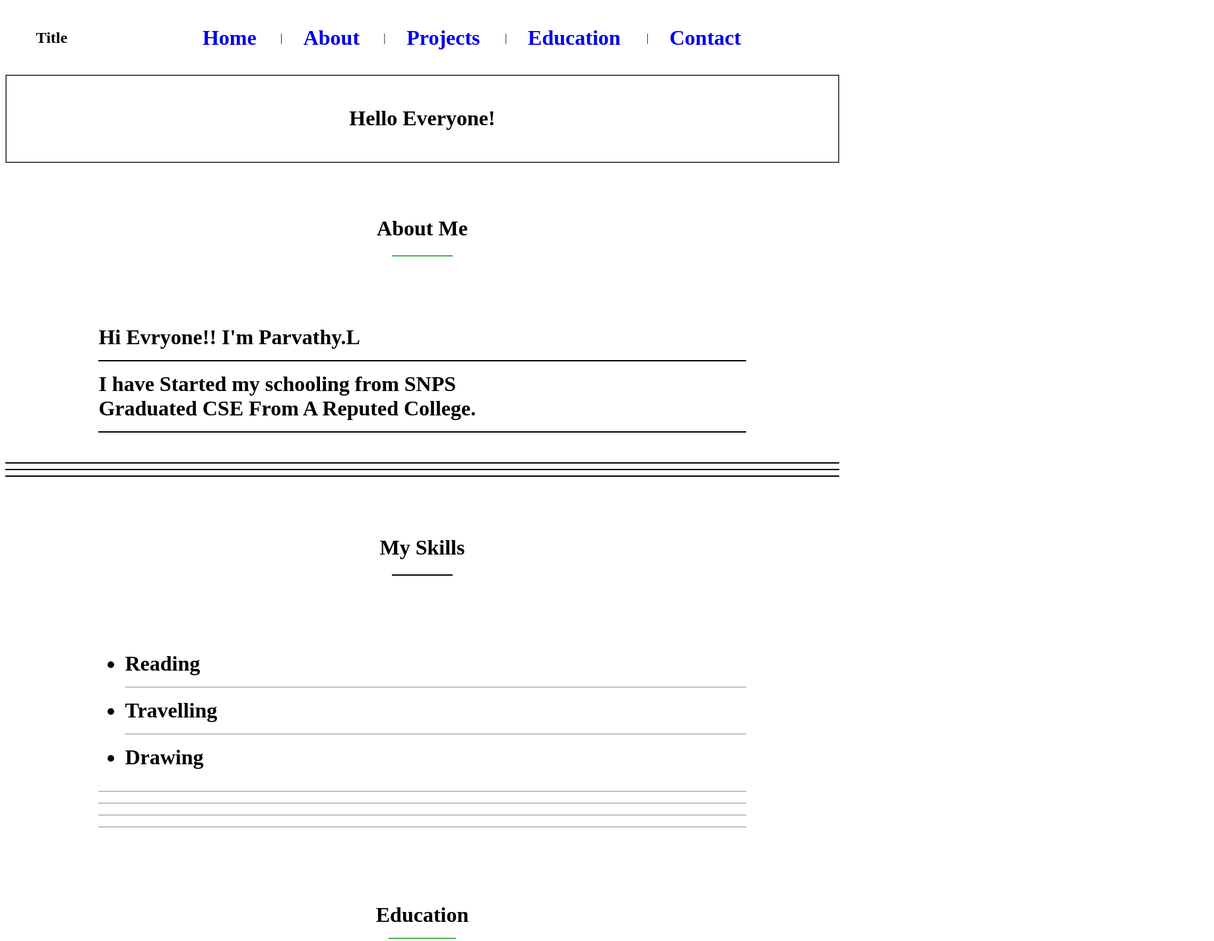
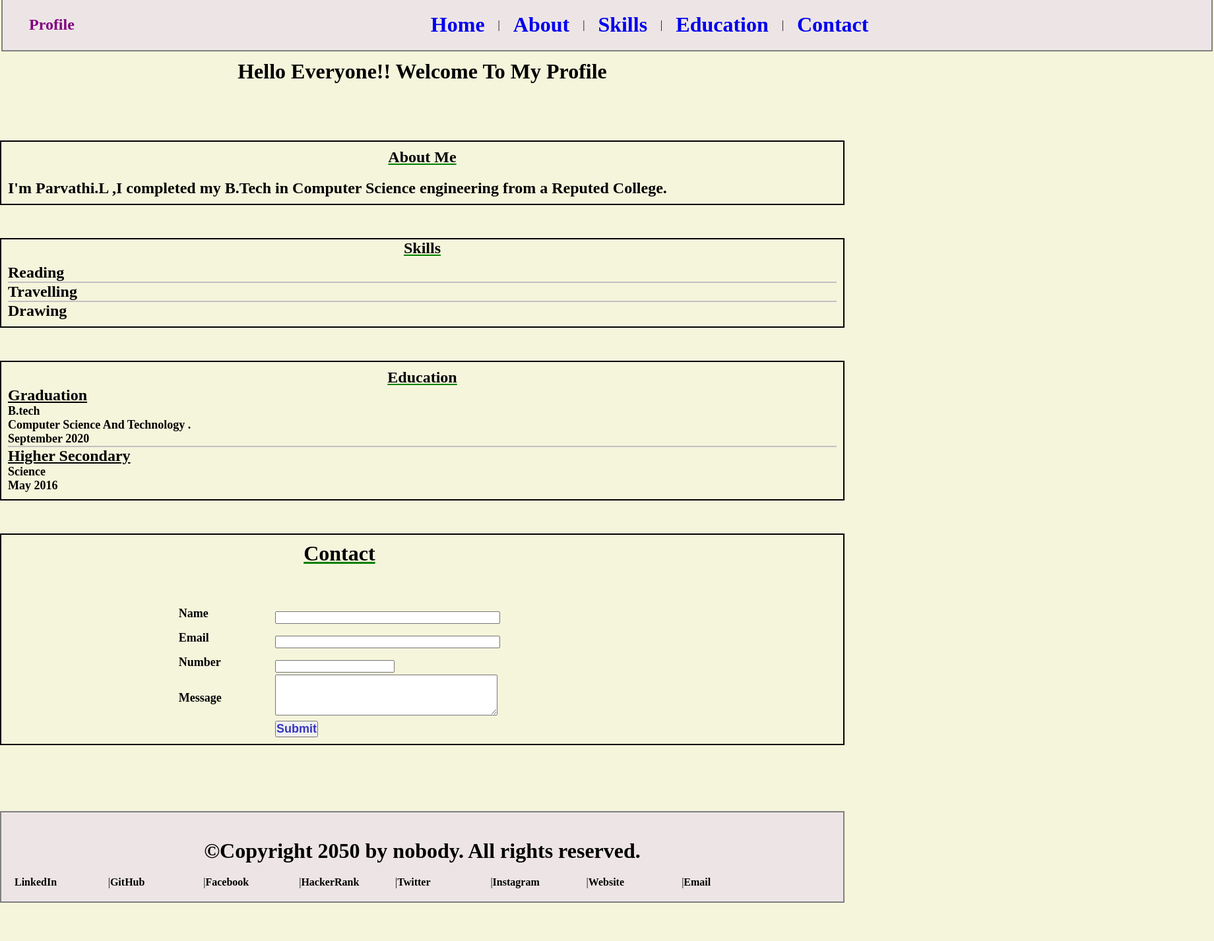
Before and after one commit to parvathy214/casestudy, a plain HTML site: page index.html in a window 1280 px wide. Shown: the part 5-1432 px from the top of the page at 66% size, 1840 px wide, since content can reach past the window. After the commit the page ends 1374 px from the top, so only its background shows below. Drawn offline with Linux system fonts and the light colour scheme.

Commit message:
2nd commit

```diff
--- a/index.html
+++ b/index.html
@@ -6,16 +6,16 @@
 	<meta name="viewport" content=
 		"width=device-width, initial-scale=1.0">
 	<title>HTML Project</title>
+	<link rel="stylesheet" href="style.css">
 </head>
 
 <body>
 	<!--Header(start)-->
-	<table id="header" width="100%"
-		cellpadding="0" cellspacing="0" >
+	<table   >
 		<tr>
 			<td>
-				<table cellpadding="15"
-					cellspacing="0" width="90%">
+				<table id="header"
+					cellspacing="20px"  >
 					<tr>
 						<td>
 
@@ -24,7 +24,7 @@
 
 						<td>
 							<h2 face="Comic sans MS" size="6">
-								<b>Title</b>
+								<b style="color: purple;">Profile</b>
 							</h2>
 						</td>
 
@@ -32,9 +32,9 @@
 
 						</td>
 
-						<td>
+						<td  style="padding-left: 500px;">
 							<a href="#home" style="text-decoration:none">
-								<h1 face="Verdana" size="5" color=black>
+								<h1  color=black>
 									Home
 								</h1>
 							</a>
@@ -46,7 +46,7 @@
 
 						<td>
 							<a href="#about" style="text-decoration:none">
-								<h1 face="Verdana" size="5" color=black>
+								<h1 color=black>
 									About
 								</h1>
 							</a>
@@ -57,9 +57,9 @@
 						</td>
 
 						<td>
-							<a href="#projects" style="text-decoration:none">
-								<h1 face="Verdana" size="5" color=black>
-									Projects
+							<a href="#Skills" style="text-decoration:none">
+								<h1  color=black>
+									Skills
 								</h1>
 							</a>
 						</td>
@@ -70,7 +70,7 @@
 
 						<td>
 							<a href="#achievements" style="text-decoration:none">
-								<h1 face="Verdana" size="5" color=black>
+								<h1  color=black>
 									Education
 								</h1>
 							</a>
@@ -95,275 +95,154 @@
 	<!--Header(end)-->
 
 	<!--Home(start)-->
-	<table id="home" border="1" width="100%"
-		cellpadding="20" cellspacing="0" >
-		<tr>
-			<td>
-				<table cellpadding="5"
-					cellspacing="0" width="40%" align="center">
-					<tr>
-						<td align="center" valign="middle">
-							<h3>
-								<h1 face="Times New Roman"
-									size="6">
-									Hello Everyone!
-								</h1>
-							</h3>
-
-							<h2>
-								<h1 face="Verdana" size="6"
-									>
-									<!-- Freelance Programmer -->
-								</h1>
-							</h2>
-						</td>
-					</tr>
-				</table>
-			</td>
-		</tr>
-	</table>
+	<div id="home"  width="100%">
+	<h1 style=" text-align:center;color:black;" size="6">Hello Everyone!! Welcome To My Profile</h1>
+	</div> <br> <br>
 	<!--Home(end)-->
 
+	<!--About(start)-->
+	<section id="about"  style="border: 2px solid black;margin-top: 50px;padding: 10px;" >
+    <h1  style="text-align: center;text-decoration: underline green;">
+    About Me
+    </h1>
 
-	<!--About(start)-->
-	<table id="about" border="0" width="100%"
-		cellpadding="0" cellspacing="0" >
-		<tr>
-			<td>
-				<table border="0" cellpadding="15"
-					cellspacing="0" width="80%" align="center">
-					<tr>
-						<td height="180" align="center"
-							valign="middle" colspan="2">
-							<h1 face="Verdana" size="7"
-								color="#E72929">
-								About Me
-							</h1>
-							<hr color="#4CAF50" width="90">
-						</td>
-					</tr>
-
-					<tr>
-
-					<td width="60%">
-							<h1 face="Verdana" size="4"
-								color="#ABAAAA">
-								Hi Evryone!! I'm Parvathy.L
-								<hr color="black">
-                                 I have Started my schooling from SNPS &nbsp
-                                 <br>
-							     Graduated CSE From A Reputed College.
-
-								<hr color="black">
-							</h1>
-						</td>
-					</tr>
-				</table>
-				<hr color="black">
-				<hr color="black">
-				<hr color="black">
-			</td>
-		</tr>
-	</table>
+	<div width="60%">
+	<h1 style="padding-top: 20px;">
+   I'm Parvathi.L ,I completed my B.Tech in Computer Science engineering from a Reputed College.</h1>
+ </section>
 	<!--About(end)-->
 
-
-	<!--Projects(start)-->
-	<table id="projects" border="0" width="100%"
-		cellpadding="0" cellspacing="0" >
-		<tr>
-			<td>
-				<table border="0" cellpadding="15"
-					cellspacing="0" width="80%" align="center">
-					<tr>
-						<td height="180" align="center"
-							valign="middle" colspan="2">
-							<h1 face="Verdana" size="7"
-								color="black">
-								My Skills
-							</h1>
-							<hr color="black" width="90">
-						</td>
-					</tr>
-
-					<tr>
-						<td height="10">
-							<h1 face="Times New Roman"
-								size="5" color="black">
-								<ul>
+	<!--skills(start)-->
+	<section id="Skills" style="border: 2px solid black;margin-top: 50px;" >
+    <h1 style="text-decoration: underline green;text-align: center;">  Skills</h1>
+								<ul  style="padding: 10px;">
 									<li>
-										Reading
-										<a href="#" style="text-decoration:none">
-
-										</a>
+										<h1>Reading</h1>
 									</li>
 
 									<li>
 										<hr color="#c2c0c3">
-										Travelling
-										<a href="#" style="text-decoration:none"
-											color="#c2c0c3">
+										<h1>Travelling</h1>
 
-										</a>
 									</li>
 
                                     <li>
 										<hr color="#c2c0c3">
-										Drawing
-										<a href="#" style="text-decoration:none"
-											color="#c2c0c3">
+										<h1>Drawing</h1>
 
-										</a>
 									</li>
 
 								</ul>
-								<hr color="#c2c0c3">
-								<hr color="#c2c0c3">
-								<hr color="#c2c0c3">
-								<hr color="#c2c0c3">
+	</section>
+	<!--skills(end)-->
+
+	<!--education(start)-->
+	<section id="achievements" style="margin-top: 50px;border: 2px solid black; padding: 10px;" >
+							<h1 face="Verdana" style="text-align: center;text-decoration: underline green;">
+								Education
+
 							</h1>
-						</td>
-					</tr>
-				</table>
-			</td>
-		</tr>
-	</table>
-	<!--Projects(end)-->
-
-	<!--Achievement(start)-->
-	<table id="achievements" border="0" width="100%"
-		cellpadding="0" cellspacing="0">
-		<tr>
-			<td>
-				<table border="0" cellpadding="15"
-					cellspacing="0" width="80%" align="center">
-					<tr>
-						<td height="180" align="center" valign="middle">
-							<h1 face="Verdana" size="7" color="#ABAAAA">
-								Education
-								<hr color="#4CAF50" width="100">
-							</h1>
-						</td>
-					</tr>
-
-					<tr>
-						<td>
 							<h1 face="Verdana" size="4" color="#ABAAAA">
 								<ul>
 									<li>
-										<b>College</b>
-										<ul>
+										<b style="text-decoration: underline" >Graduation</b>
+										<ul style="font-size: large;">
+											<li >B.tech</li>
 											<li>
-												March,2021 .
+												Computer Science And Technology		.
 											</li>
 											<li>
-                                             Computer Science And Technology
+                                             September 2020
 											</li>
 										</ul>
 									</li>
 
 									<li>
-										<hr color="white">
-										<hr color="white">
-										<hr color="white">
-										<b>School</b>
-										<ul>
+										<hr color="#c2c0c3">
+
+										<b  style="text-decoration: underline" >Higher Secondary</b>
+										<ul  style="font-size: large;" >
 											<li>
-												August,2017
+												Science
 											</li>
 											<li>
-												Science AND Technology
+												May 2016
 											</li>
 										</ul>
 									</li>
 								</ul>
 
-							</h1>
-						</td>
-					</tr>
-				</table>
-			</td>
-		</tr>
-	</table>
-	<!--Achievement(end)-->
+							</section>
+	<!--education(end)-->
 
 
 	<!--Contact(start)-->
-	<table id="contact" border="0" width="100%"
+	<table id="contact" style="border: 2px solid black ;margin-top: 50px;padding: 10px;" width="100%"
 		cellpadding="0" cellspacing="0">
 		<tr>
 			<td>
-				<table border="0" cellpadding="15"
-					cellspacing="0" width="80%" align="center">
+				<table  cellpadding="15"
+					cellspacing="0" width="80%" align="center" style="font-size:medium;">
 					<tr>
-						<td height="180" align="center"
+						<td
 							valign="middle" colspan="2">
-							<h1 face="Verdana" size="7"
-								color="black">
+							<h1  style="text-align: center;text-decoration: underline green;">
 								Contact
 							</h1>
-							<hr color="black" width="90">
+
 						</td>
 					</tr>
 
 					<tr>
 						<td align="center" valign="top">
-							<table border="0" width="50%" cellpadding="15"
+							<table  cellpadding="15"
 								cellspacing="0" align="center" >
 								<tr>
 									<td width="30%">
-										<h1 face="Verdana" size="4"
-											color="#7C7777">
+										<h1 style="font-size: large;">
 											Name
 										</h1>
 									</td>
-									<td width="70%">
-										<h1 face="Verdana" size="4"
-											color="#7C7777">
+									<td >
+										<h1>
 											<input type="text" size="40">
 										</h1>
 									</td>
 								</tr>
 								<tr>
-									<td width="30%">
-										<h1 face="Verdana" size="4"
-											color="#7C7777">
+									<td >
+										<h1 style="font-size: large;" >
 											Email
 										</h1>
 									</td>
-									<td width="70%">
-										<h1 face="Verdana" size="4"
-											color="#7C7777">
+									<td >
+										<h1 >
 											<input type="email" size="40">
 										</h1>
 									</td>
 								</tr>
 								<tr>
-									<td width="30%">
-										<h1 face="Verdana" size="4"
-											color="#7C7777">
+									<td >
+										<h1 style="font-size: large;" >
 											Number
 										</h1>
 									</td>
-									<td width="70%">
-										<h1 face="Verdana" size="4"
-											color="#7C7777">
-											<input type="number" size="12">
+									<td >
+										<h1 >
+											<input type="number" size="60%">
 										</h1>
 									</td>
-								</tr>
-								<tr>
-									<td width="30%">
-										<h1 face="Verdana" size="4"
-											color="#7C7777">
+								</tr> <br> <br>
+								<tr> <br>
+									<td >
+										<h1  style="font-size: large;" >
 											Message
 										</h1>
 									</td>
-									<td width="70%">
-										<h1 face="Verdana" size="4"
-											color="#7C7777">
-											<textarea rows="5"
-												cols="37">
+									<td >
+										<h1 >
+											<textarea rows="4"
+												cols="40">
 											</textarea>
 										</h1>
 									</td>
@@ -373,26 +252,18 @@
 
 									</td>
 									<td width="70%">
-										<button type="Submit">
-											<h1 face="Verdana"
-												size="4" color="black">
+										<button type="Submit" style="color: rgb(54, 54, 192);">
+											<h1 style="font-size: large;" >
 												<b>Submit</b>
 											</h1>
 										</button>
-										<hr color="black">
-										<hr color="black">
-									</td>
+										</td>
 								</tr>
 							</table>
 						</td>
 
 					</tr>
-					<tr>
-						<td colspan="2">
 
-
-						</td>
-					</tr>
 				</table>
 			</td>
 		</tr>
@@ -401,8 +272,8 @@
 
 
 	<!--Footer1(start)-->
-	<table id="footer" border="0" width="100%"
-		cellpadding="0" cellspacing="0">
+	<table id="footer" width="100%"
+		cellpadding="0" cellspacing="0"  style="margin-top: 100px;padding: 20px;" >
 		<tr>
 			<td>
 				<table border="0" cellpadding="15"
@@ -410,9 +281,7 @@
 					<tr>
 						<td width="13%" valign="top">
 							<b>LinkedIn</b>
-							<a href="#" style="text-decoration:none">
 
-							</a>
 						</td>
 
 						<td>
@@ -421,9 +290,7 @@
 
 						<td width="13%" valign="top">
 							<b>GitHub</b>
-							<a href="#" style="text-decoration:none">
 
-							</a>
 						</td>
 
 						<td>
@@ -432,9 +299,7 @@
 
 						<td width="13%" valign="top">
 							<b>Facebook</b>
-							<a href="#" style="text-decoration:none">
 
-							</a>
 						</td>
 
 						<td>
@@ -443,9 +308,7 @@
 
 						<td width="13%" valign="top">
 							<b>HackerRank</b>
-							<a href="#" style="text-decoration:none">
 
-							</a>
 						</td>
 
 						<td>
@@ -476,9 +339,7 @@
 
 						<td width="13%" valign="top">
 							<b>Website</b>
-							<a href="#" style="text-decoration:none">
 
-							</a>
 						</td>
 
 						<td>
@@ -490,36 +351,17 @@
 							<a href="#" style="text-decoration:none">
 							</a>
 						</td>
-					</tr>
+					</tr> <h1 style="text-align: center; padding: 20px;">
+					©Copyright 2050 by nobody.
+					All rights reserved.
+				</h1>
+</table>
 				</table>
 			</td>
 		</tr>
-	</table>
+
 	<!--Footer1(end)-->
 
-
-	<!--Footer2(start)-->
-	<table id="footer" border="0" width="100%"
-		cellpadding="0" cellspacing="0">
-		<tr>
-			<td>
-				<table border="0" cellpadding="15"
-					cellspacing="0" width="90%" align="center">
-					<tr>
-						<td width="80%" valign="top">
-							<h1 face="Verdana"
-								color="#F51717  " size="5">
-								©Copyright 2050 by nobody.
-								All rights reserved.
-							</h1>
-						</td>
-
-					</tr>
-				</table>
-			</td>
-		</tr>
-	</table>
-	<!--Footer2(end)-->
 
 </body>
 
--- a/style.css
+++ b/style.css
@@ -0,0 +1,24 @@
+*{
+    margin: 0;
+    padding: 0;
+}
+#header{
+    width:100%;
+    padding-right: 500px;
+    border: 2px solid grey;
+    background-color: rgb(237, 229, 229);
+
+
+}
+body{
+    background-color: beige;
+
+}
+#home{
+    margin-top: 10px;
+}
+#footer{
+    border: 2px solid grey;
+    background-color: rgb(237, 229, 229);
+
+}
```
